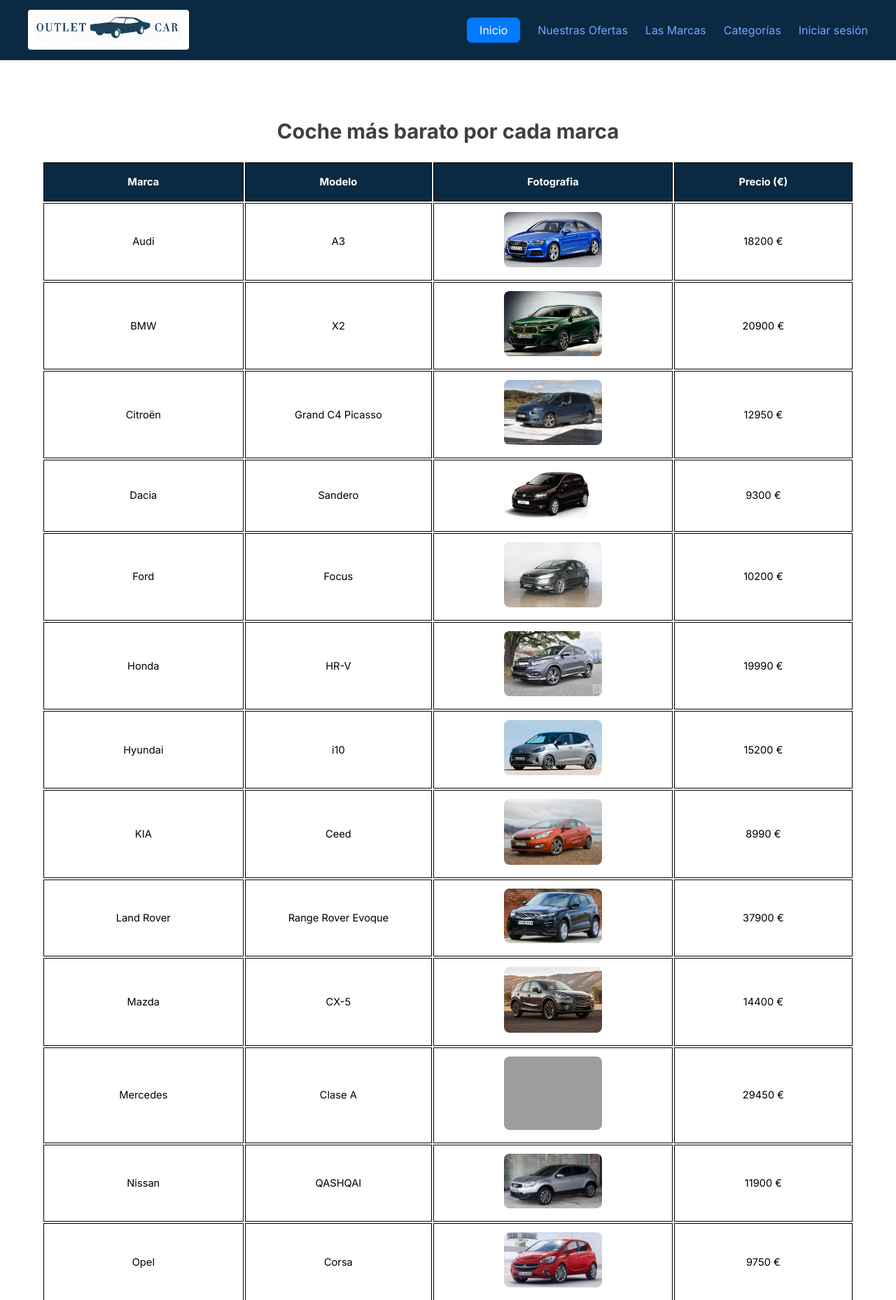
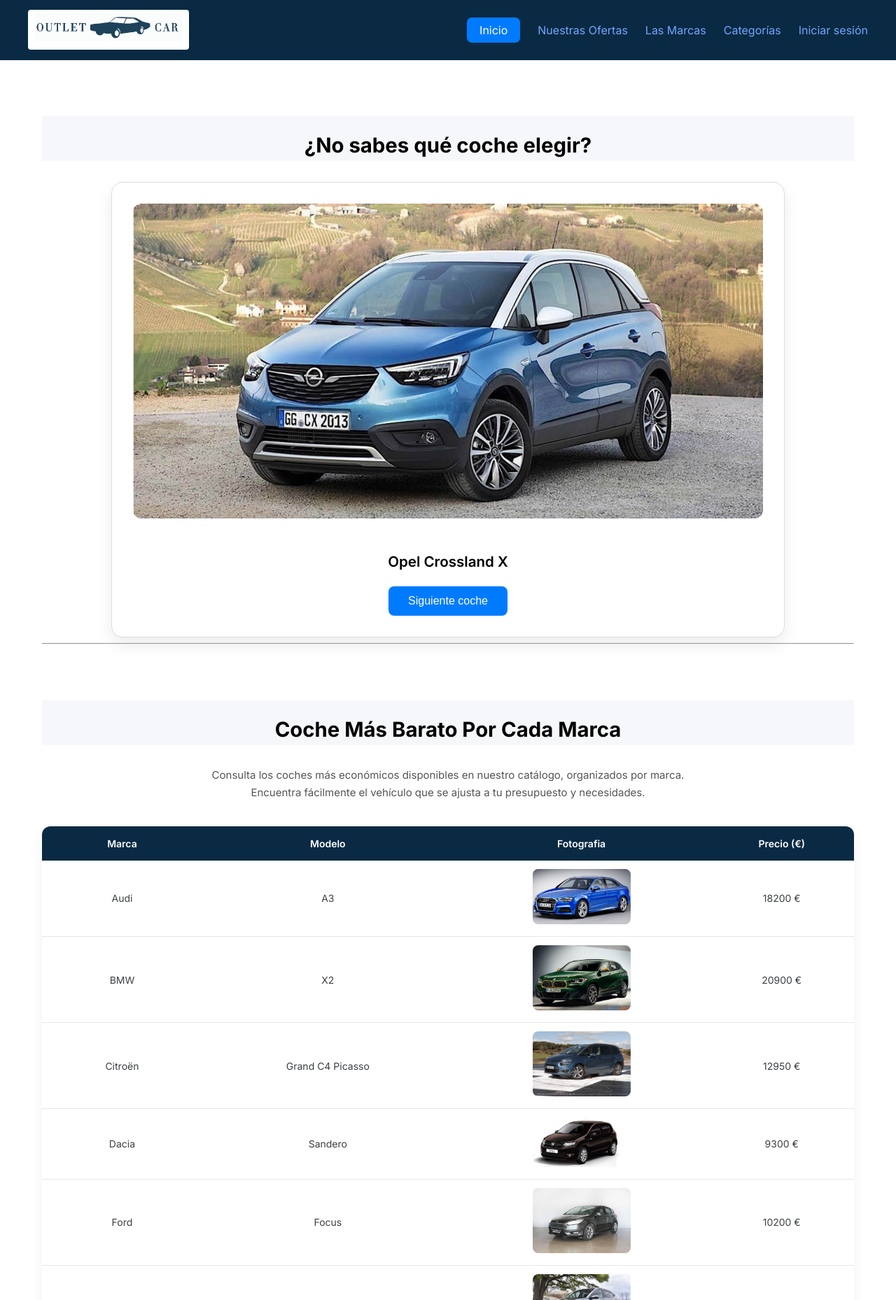
Before and after one commit to carlamanterola/proyectoOutletCar, a Django app: page /appOutletCar/ in a window 1280 px wide. Shown: the part 321-2179 px from the top of the page at 70% size. Run offline with Django 5.2, Linux system fonts and the light colour scheme; data comes from the database, SQL or seed files in the repository; grey boxes are pictures that could not be loaded.

Commit message:
commit del index

```diff
--- a/appOutletCar/static/css/estilos.css
+++ b/appOutletCar/static/css/estilos.css
@@ -111,24 +111,67 @@ a {
     text-decoration: none;
     color: #007BFF;
 }
+.tituloDelIndex {
+    font-size: 2rem;
+    margin-bottom: 30px;
+    color: #000;
+    background: #f5f7fa;
+}
+.descripcion{
+    max-width: 900px;
+    margin: 15px auto 35px auto;
+    font-size: 15px;
+    color: #555;
+    text-align: center;
+    line-height: 1.7;
+}
 
-th{
-    padding: 16px;
-    width: 5%;
+table {
+    width: 100%;
+    border-collapse: collapse;
+    margin: 30px auto;
+    background: white;
+    border-radius: 12px;
+    overflow: hidden;
+    box-shadow: 0 8px 20px rgba(0,0,0,0.06);
+}
+
+th {
+    padding: 14px 12px;
     text-align: center;
     background-color: #0A2A43;
     color: white;
-    border: 1px solid black;
-
+    font-weight: 600;
+    font-size: 14px;
 }
 
+
 td {
-    padding:  12px;
+    padding: 12px 10px;
     text-align: center;
-    background-color: white;
-    border: 1px solid black;
+    font-size: 14px;
+    color: #3C4044;
+    border-bottom: 1px solid #e6e6e6;
+}
 
+
+tr:last-child td {
+    border-bottom: none;
 }
+
+
+tbody tr:hover {
+    background-color: #f5f7fa;
+    transition: background-color 0.2s ease;
+}
+
+
+td img {
+    width: 120px;
+    height: auto;
+    border-radius: 8px;
+}
+
 
 td a{
     color: black;
@@ -386,3 +429,92 @@ body.fade-out {
 .llevarCombustible {
     color: #000000;
 }
+.quienesSomos {
+    display: grid;
+    grid-template-columns: 1.3fr 1fr;
+    gap: 50px;
+    align-items: center;
+    margin: 80px auto;
+    padding: 60px;
+    background-color: #f7f9fb;
+    border-radius: 14px;
+}
+
+.qsTexto h2 {
+    text-align: left;
+    font-size: 2rem;
+    margin-bottom: 25px;
+    color: #0A2A43;
+}
+
+.qsTexto p {
+    font-size: 15px;
+    line-height: 1.7;
+    color: #3C4044;
+    margin-bottom: 15px;
+}
+
+.qsImagen img {
+    width: 100%;
+    max-height: 280px;
+    object-fit: cover;
+    border-radius: 12px;
+}
+
+
+.cocheAleatorio {
+    text-align: center;
+    margin: 80px auto;
+}
+
+.cocheAleatorio h2 {
+    font-size: 2rem;
+    margin-bottom: 30px;
+    color: #000;
+    background: #f5f7fa;
+}
+
+.cocheContenido {
+    max-width: 900px;
+    margin: 0 auto;
+    padding: 30px;
+    background: #fafafa;
+    border-radius: 16px;
+    border: 1px solid #ddd;
+    box-shadow: 0 10px 25px rgba(0,0,0,0.08);
+    background: white;
+}
+
+.cocheContenido img {
+    width: 100%;
+    max-height: 450px;
+    object-fit: cover;
+    border-radius: 12px;
+    margin-bottom: 20px;
+}
+
+.nombreCoche {
+    font-size: 1.4rem;
+    font-weight: 600;
+    margin-bottom: 20px;
+}
+
+.cocheContenido button {
+    padding: 12px 28px;
+    background-color: #007bff;
+    color: white;
+    border: none;
+    border-radius: 8px;
+    font-size: 16px;
+    cursor: pointer;
+}
+
+.cocheContenido button:hover {
+    background-color: #005fa3;
+}
+
+.seprador {
+    height: 5px;
+    background-color:#0A2A43;
+    padding:25px; ;
+}
--- a/appOutletCar/static/js/outlercar.js
+++ b/appOutletCar/static/js/outlercar.js
@@ -45,3 +45,14 @@ document.addEventListener("DOMContentLoaded", () => {
                 </tr>`;
         });
 });
+
+document.addEventListener("DOMContentLoaded", () => {
+    const params = new URLSearchParams(window.location.search);
+
+    if (params.has("random")) {
+        const cocheAleatorio = document.getElementById("cocheAleatorio");
+        if (cocheAleatorio) {
+            cocheAleatorio.scrollIntoView({ behavior: "smooth" });
+        }
+    }
+});
--- a/appOutletCar/templates/base.html
+++ b/appOutletCar/templates/base.html
@@ -65,6 +65,8 @@
             {% endblock content %}
         </div>
 
+
+
         <footer>
             {% block footer %}
                 <div class="bloque-footer">
@@ -86,5 +88,6 @@
                 </div>
             {% endblock footer %}
         </footer>
+        {% block scripts %}{% endblock %}
     </body>
 </html>
--- a/appOutletCar/templates/index.html
+++ b/appOutletCar/templates/index.html
@@ -5,10 +5,43 @@
 
 {% block content %}
 
+<section id="cocheAleatorio" class="cocheAleatorio">
+
+    <h2>¿No sabes qué coche elegir?</h2>
+
+    <div class="cocheContenido">
+
+        <a href="{% url 'ver_oferta' cocheAleatorio.id %}">
+            <img src="{{ cocheAleatorio.foto.url }}" alt="Coche aleatorio">
+        </a>
+
+        <p class="nombreCoche">
+            {{ cocheAleatorio.idMarca }} {{ cocheAleatorio.modelo }}
+        </p>
+
+        <form method="GET">
+            <button type="submit" name="random" value="1">
+                Siguiente coche
+            </button>
+        </form>
+
+    </div>
+
+    <hr class="separador">
+
+</section>
+
+
+
 <div class="tituloinicio">
-    <h1>Coche más barato por cada marca</h1>
+    <h2 class="tituloDelIndex">Coche Más Barato Por Cada Marca</h2>
 </div>
-
+<div>
+    <p class="descripcion">
+        Consulta los coches más económicos disponibles en nuestro catálogo, organizados por marca. <br>
+       Encuentra fácilmente el vehículo que se ajusta a tu presupuesto y necesidades.
+    </p>
+</div>
 <table id="tabla-coches"
        data-url="{% url 'coches_mas_baratos_json' %}">
     <thead>
@@ -24,6 +57,27 @@
 
 <script src="{% static 'js/outlercar.js' %}"></script>
 
+<section class="quienesSomos">
+    <div class="qsTexto">
+        <h2>¿Quiénes somos?</h2>
+        <p>
+            OutletCar es una plataforma dedicada a la venta de vehículos de ocasión
+            y seminuevos al mejor precio.
+        </p>
+        <p>
+            Contamos con un equipo de profesionales con años de experiencia en el
+            sector automovilístico, comprometidos con la transparencia y la
+            satisfacción del cliente.
+        </p>
+    </div>
+
+    <div class="qsImagen">
+        <img src="{% static 'images/logo.png' %}" alt="logo de la empresa">
+    </div>
+</section>
 
 
 {% endblock content %}
+{% block scripts %}
+<script src="{% static 'js/outlercar.js' %}"></script>
+{% endblock %}
--- a/appOutletCar/views.py
+++ b/appOutletCar/views.py
@@ -4,7 +4,7 @@ from django.contrib.auth import authenticate, login
 from .models import Marca, Categoria, Oferta, Coche, Combustible, Favorito
 from django.contrib.admin.views.decorators import staff_member_required
 from django.http import JsonResponse
-
+import random
 
 
 ###### VIEWS ACCESIBLES PARA TODOS ######
@@ -124,3 +124,15 @@ def login_view(request):
         })
 
     return render(request, "login.html")
+
+
+def index(request):
+    coches = Coche.objects.exclude(foto='')
+
+    cocheAleatorio = random.choice(coches) if coches.exists() else None
+
+    context = {
+        "cocheAleatorio": cocheAleatorio
+    }
+
+    return render(request, "index.html", context)
```
